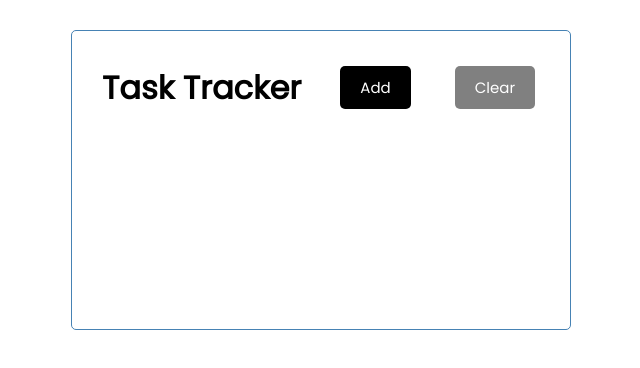
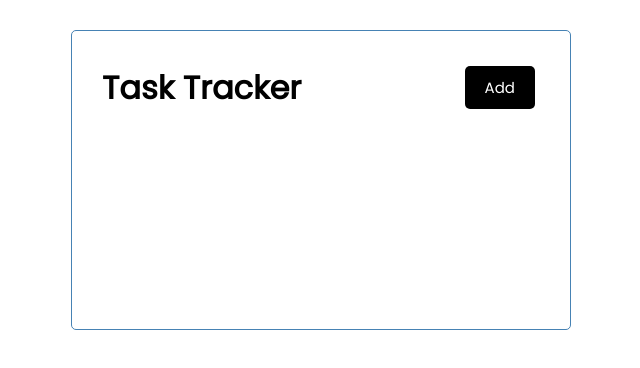
Before and after one commit to Coreyo-git/react-demo, a React (Create React App) app: page / in a window 1280 px wide. Shown: the top 368 px of the page, without its empty margins (319-959 px from the left). Built offline with nearby package versions, Linux system fonts and the light colour scheme.

Commit message:
Removed extra button

```diff
--- a/src/components/Header.js
+++ b/src/components/Header.js
@@ -7,7 +7,6 @@ import Button from './Button';
         <header className='header'>
             <h1>{title}</h1>
             <Button color='black' text='Add'/>
-            <Button color='grey' text='Clear'/>
         </header>
     )
 }
```
